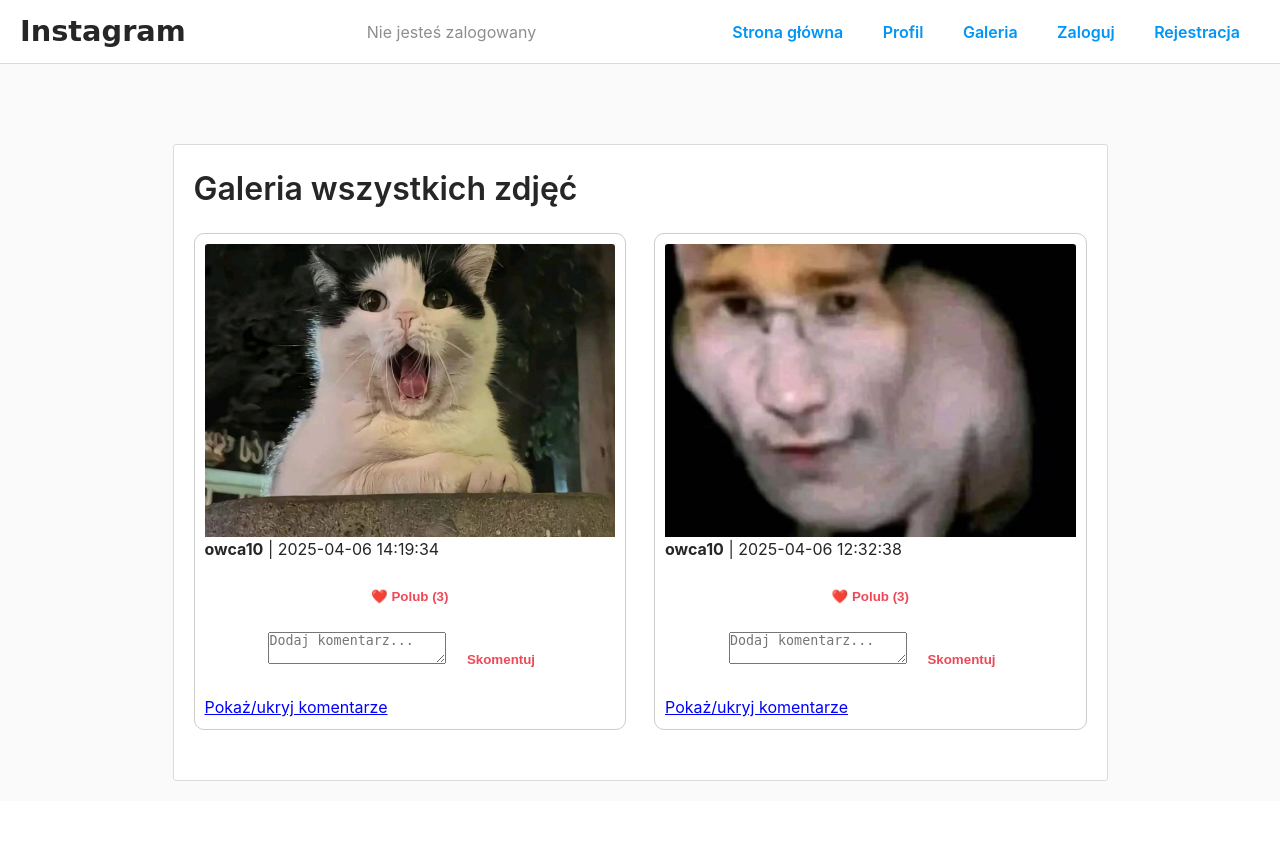
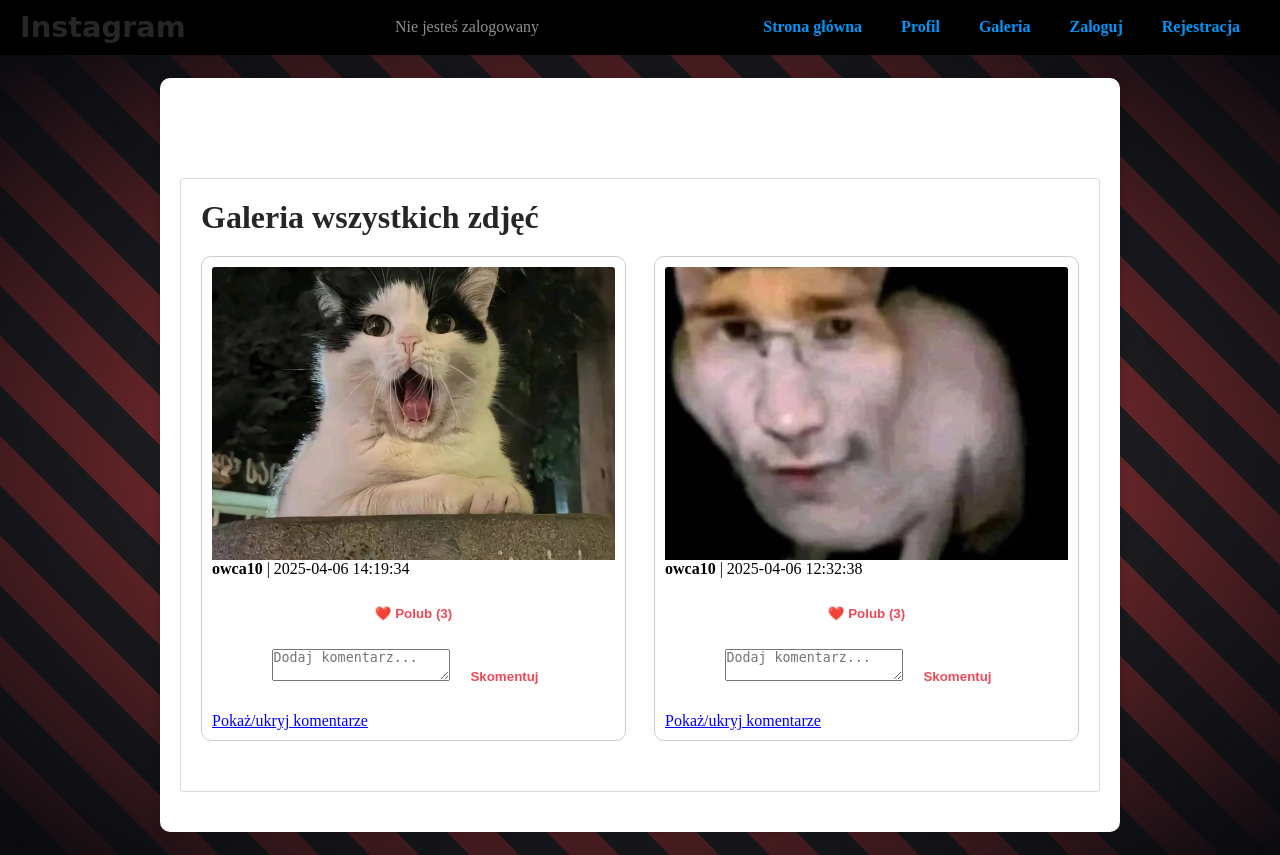
Before and after one commit to eniuwty/portal_spolecznosciowy, a PHP site: page /gallery.php in a window 1280 px wide. Before the commit the page ends 781 px from the top, so only its background shows below. Run offline with PHP 8.4, Linux system fonts and the light colour scheme; data comes from the database, SQL or seed files in the repository; both versions use the stored data as it was after the commit.

Commit message:
dodano animowane tło
ale scroll się pierdoli

```diff
--- a/gallery.php
+++ b/gallery.php
@@ -85,6 +85,10 @@ $result = $db->query($query);
     </style>
 </head>
 <body>
+    <div class="stripe">
+        <div class="page-container">
+
+
     <div class="gallery-container">
         <h1>Galeria wszystkich zdjęć</h1>
         <div class="gallery-grid">
@@ -147,6 +151,8 @@ $result = $db->query($query);
             <?php endwhile; ?>
         </div>
     </div>
+    </div>
+    </div>
 
     <script>
         function toggleComments(photoId) {
--- a/index.php
+++ b/index.php
@@ -165,6 +165,10 @@ if (isset($_POST['comment_photo_id']) && isset($_POST['comment_text'])) {
     </style>
 </head>
 <body>
+    <div class="stripe">
+        <div class="page-container">
+
+
     <header>
         <h1>Obserwowane zdjęcia</h1>
         <p>Witaj, <?php echo htmlspecialchars($_SESSION['username']); ?>!</p>
@@ -231,6 +235,8 @@ if (isset($_POST['comment_photo_id']) && isset($_POST['comment_text'])) {
         }
         ?>
     </div>
+    </div>
+    </div>
 
     <!-- Kontener na powiadomienie -->
     <div id="notification" class="notification hidden"></div>
--- a/profile.php
+++ b/profile.php
@@ -60,6 +60,10 @@ $createdAt = $userData['created_at'];
         <link rel="stylesheet" href="style.css">
     </head>
 <body>
+    <div class="stripe">
+        <div class="page-container">
+
+
     <form action="upload_avatar.php" method="POST" enctype="multipart/form-data">
     <input type="file" id="fileInput" name="file" accept="image/*" style="display:none" onchange="showPreview_avatar(event)">
 <div class="profile-container">
@@ -99,6 +103,8 @@ $createdAt = $userData['created_at'];
             </div>
         </div>
     </div>
+    </div>
+    </div>
 
 <!-- Kontener na powiadomienie -->
 <div id="notification" class="notification hidden"></div>
--- a/register.php
+++ b/register.php
@@ -42,6 +42,10 @@ if ($_SERVER['REQUEST_METHOD'] === 'POST') {
     <link rel="stylesheet" href="style.css">
 </head>
 <body>
+    <div class="stripe">
+        <div class="page-container">
+
+
     <div class="login-container">
         <div class="login-box">
             <h1 class="login-logo">Instagram</h1>
@@ -56,6 +60,8 @@ if ($_SERVER['REQUEST_METHOD'] === 'POST') {
             <p class="signup-link">Masz już konto? <a href="login.php">Zaloguj się</a></p>
         </div>
     </div>
+    </div>
+    </div>
 
     <!-- Kontener na powiadomienie -->
     <div id="notification" class="notification hidden"></div>
--- a/style.css
+++ b/style.css
@@ -5,12 +5,8 @@
     box-sizing: border-box;
 }
 
-body {
-    font-family: -apple-system, BlinkMacSystemFont, "Segoe UI", Roboto, Helvetica, Arial, sans-serif;
-    background-color: #fafafa; /* Jasne tło jak na Instagramie */
-    color: #262626;
-    line-height: 1.5;
-}
+
+
 
 /* Pasek nawigacyjny ===================================================================================================*/
 .navbar {
@@ -18,8 +14,8 @@ body {
     top: 0;
     left: 0;
     width: 100%;
-    background-color: #fff; /* Białe tło jak w Instagramie */
-    border-bottom: 1px solid #dbdbdb;
+    background-color: #000000; /* Białe tło jak w Instagramie */
+    border-bottom: 1px solid #000000;
     display: flex;
     justify-content: space-between;
     align-items: center;
@@ -441,3 +437,94 @@ button:hover {
     #accept-button.active:hover {
         background-color: #45a049;
     }
+
+    /* sprawdzam czy moge zimportowac ten fajny efekt tla. Jeżeli tak to przejdziemy na moty strony czarno-czerwony */
+
+    :root {
+        --stripe-size: 100px;
+        --color1: #c44;
+        --color2: #313131;
+        --duration: 2s;
+    }
+
+    body {
+        margin: 0;
+        padding: 0;
+
+        min-height: 100%; /* Pozwala na przewijanie w pionie, gdy zawartość jest wyższa niż ekran */
+    }
+
+    .stripe {
+        position: relative;
+        width: 100%;
+        min-height: 100%; /* Ustawienie minimalnej wysokości na 100% dla tła */
+        overflow: hidden;
+    }
+
+    .stripe::before {
+        content: '';
+        position: absolute;
+        top: 0;
+        left: 0;
+        width: calc(100% + var(--stripe-size));
+        height: 100%;
+        background: repeating-linear-gradient(
+            45deg,
+            var(--color2) 25%,
+            var(--color2) 50%,
+            var(--color1) 50%,
+            var(--color1) 75%
+        );
+        background-size: var(--stripe-size) var(--stripe-size);
+        animation: stripeTransform var(--duration) linear infinite;
+        z-index: 1;
+    }
+
+    .stripe::after {
+        content: '';
+        position: absolute;
+        width: 100%;
+        height: 100%;
+        background: radial-gradient(ellipse at center, rgba(27, 39, 53, 0) 0%, #090a0f 100%);
+        z-index: 2;
+    }
+
+    /* Animacja dla tła */
+    @keyframes stripeTransform {
+        0% {
+            transform: translateX(0);
+        }
+        100% {
+            transform: translateX(calc(var(--stripe-size) * -1));
+        }
+    }
+
+    /* Kontener strony */
+    .page-container {
+        position: absolute; /* Ustawiamy na absolutne, aby wyśrodkować */
+        top: 50%; /* Połowa wysokości ekranu */
+        left: 50%; /* Połowa szerokości ekranu */
+        transform: translate(-50%, -50%); /* Wyśrodkowanie dokładne */
+        z-index: 3; /* Kontener ma być nad tłem */
+        background-color: white;
+        padding: 20px;
+        max-width: 960px; /* Stała szerokość kontenera */
+        width: 100%;
+        margin: 0 auto;
+        border-radius: 10px;
+        box-shadow: 0 0 10px rgba(0, 0, 0, 0.2);
+    }
+
+    /* Ustawienia responsywności */
+    @media (max-width: 1200px) {
+        .page-container {
+            max-width: 90%; /* Kontener ma maksymalnie 90% szerokości ekranu */
+        }
+    }
+
+    @media (max-width: 768px) {
+        .page-container {
+            max-width: 100%; /* Na mniejszych ekranach kontener ma pełną szerokość */
+            padding: 15px;
+        }
+    }
```
Also changed, not shown: login.php (+9 -1 lines), photo_focus.php (+24 -2 lines), db/database.sqlite, uploads/avatars/67f93210632da.jpg (deleted), uploads/avatars/67f9438b2fa34.jpg (added).
